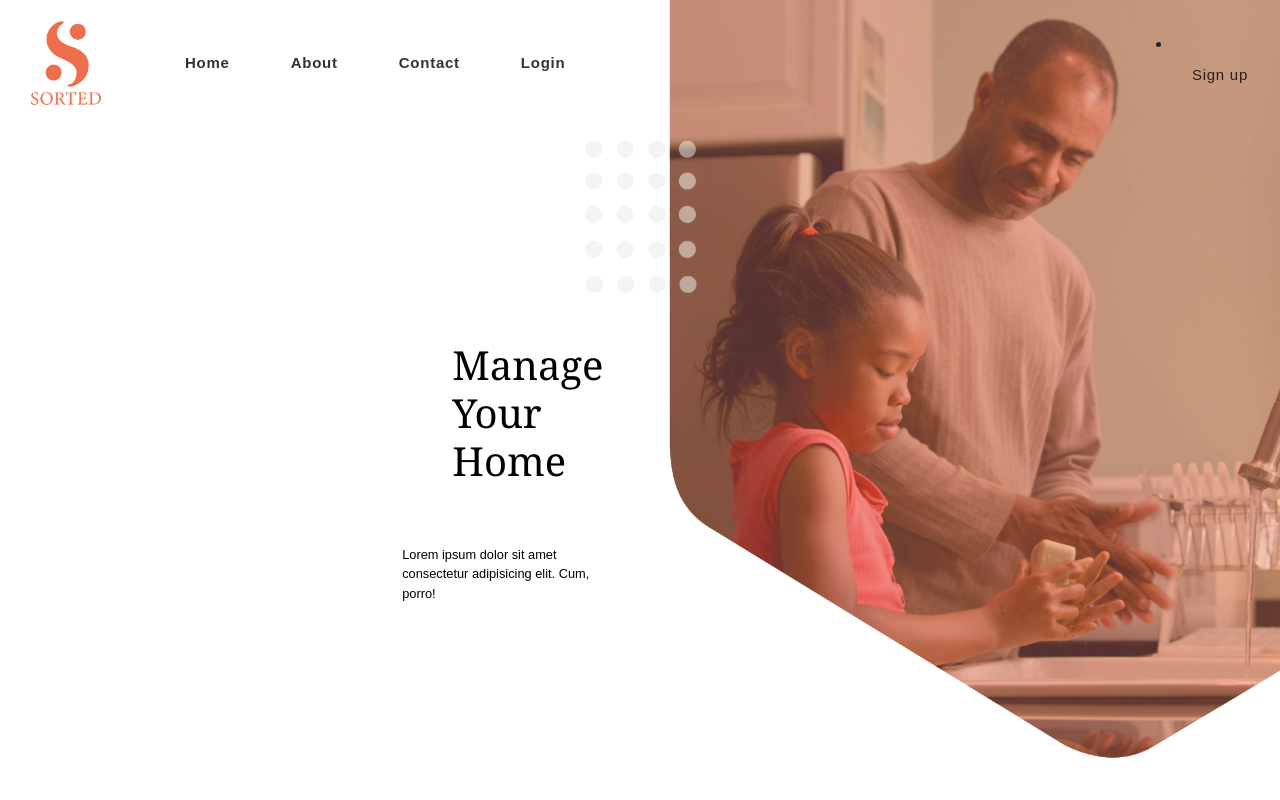
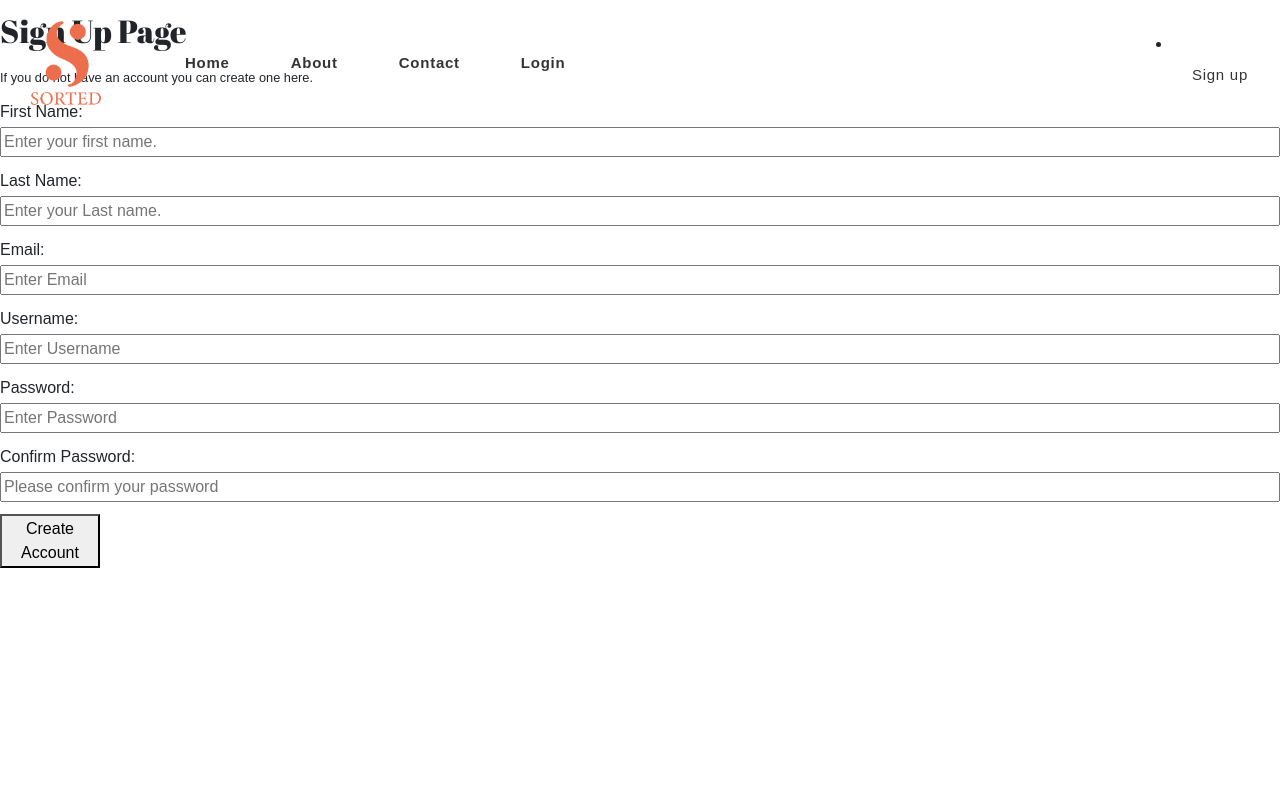
Before and after one commit to Ard847/project3, a React (Create React App) app in the folder client/: page /signUp in a window 1280 px wide. Shown: the top 800 px of the page. Built offline with nearby package versions, Linux system fonts and the light colour scheme.

Commit message:
uodated signup page

```diff
--- a/client/src/pages/welcomePages/SignupPage.js
+++ b/client/src/pages/welcomePages/SignupPage.js
@@ -39,7 +39,6 @@ const SignupPage = ({ location }) => {
 
     return (
       <>
-        <WelcomeTitles />
         <section>
           <article id='login-content'>
             <h1>Sign Up Page</h1>
```
